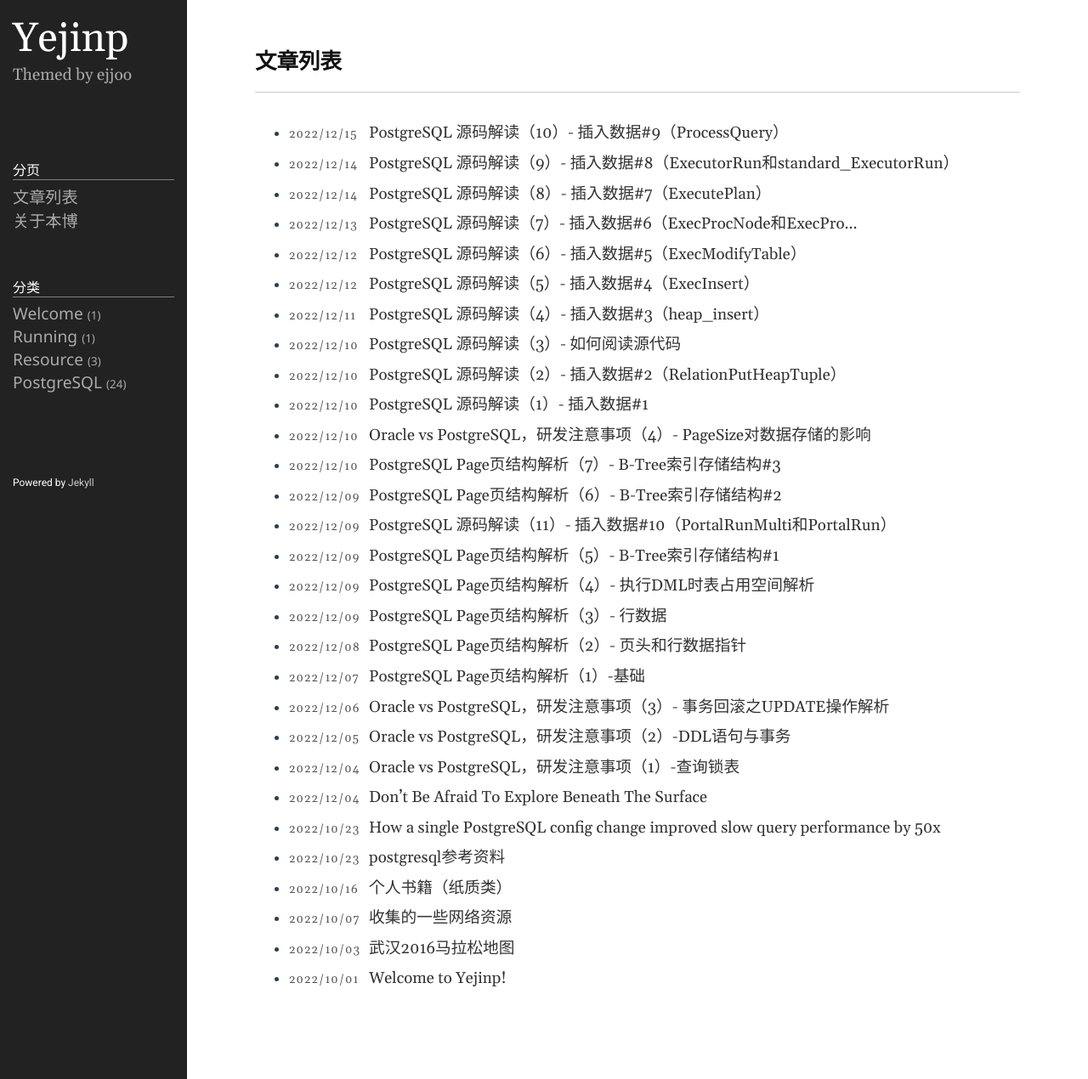
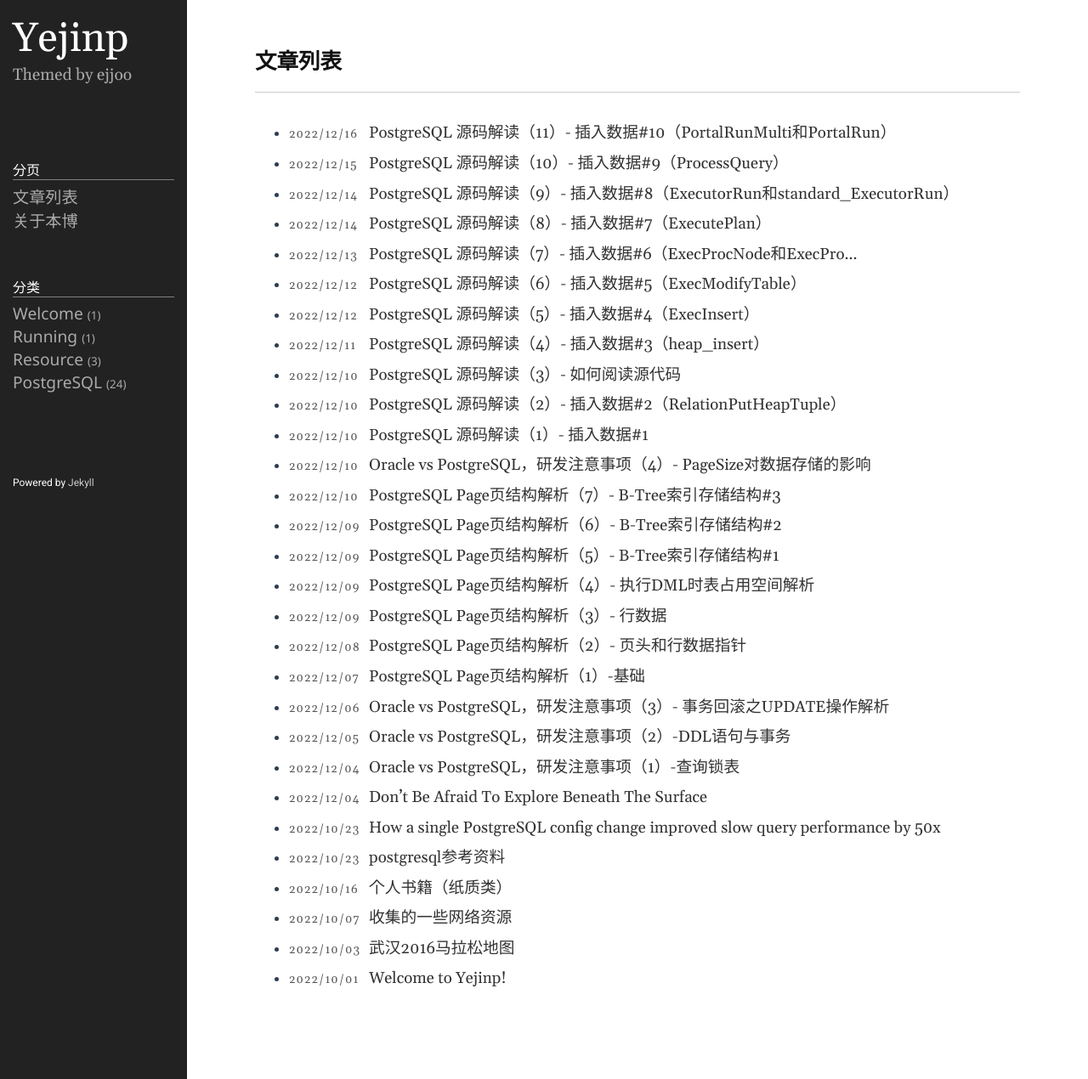
Before and after one commit to yejinp/yejinp.github.io, a Jekyll site: the page built from index.md, in a window 1280 px wide. Shown: the whole page at 85% size. Built offline with Jekyll 4.4.1, drawn with Linux system fonts in a browser that asks for light colours.

Commit message:
change date

```diff
--- a/_posts/2022-12-16-PostgreSQL 源码解读（11）- 插入数据#10（PortalRunMulti和PortalRun）.markdown
+++ b/_posts/2022-12-16-PostgreSQL 源码解读（11）- 插入数据#10（PortalRunMulti和PortalRun）.markdown
@@ -1,7 +1,7 @@
 ---
 layout: post
 title: PostgreSQL 源码解读（11）- 插入数据#10（PortalRunMulti和PortalRun）
-date: 2022-12-09 22:20:23 +0800
+date: 2022-12-16 11:20:23 +0800
 category: PostgreSQL
 ---
 
```
